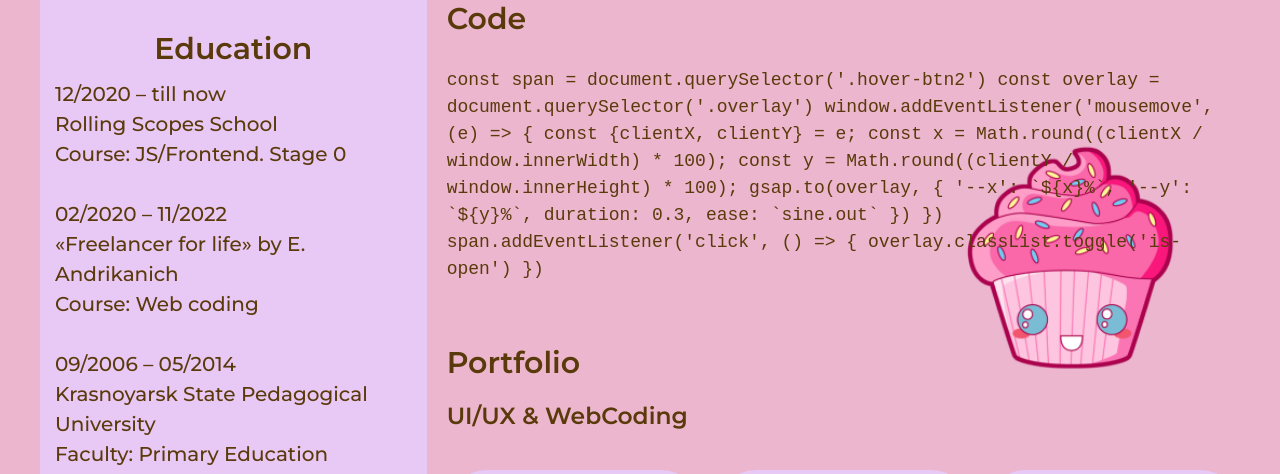
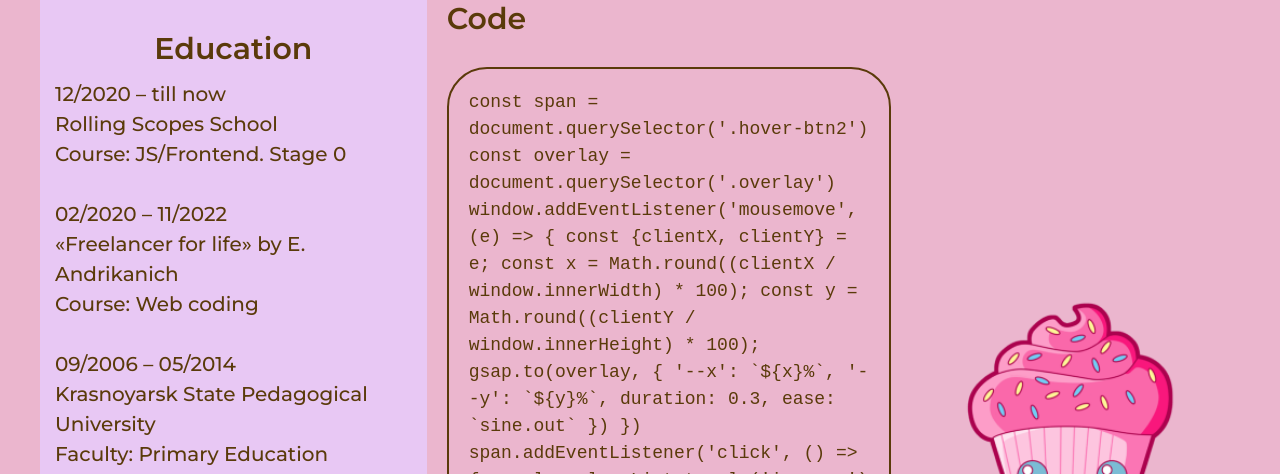
Before and after one commit to OlesiaKost/rsschool-cv, a plain HTML site: page index.html in a window 1280 px wide. Shown: the part 1029-1503 px from the top of the page. Drawn offline with Linux system fonts and the light colour scheme.

Commit message:
Update style.css

```diff
--- a/style.css
+++ b/style.css
@@ -281,7 +281,18 @@ img {
 }
 .pre {
    white-space: wrap;
+   max-width: 400px;
+   border-radius: 40px;
+   padding: 20px;
+   overflow: auto;
+   border: 2px solid #5A3A0A;
 }
+@media (max-width: 1080px) {
+   .code__image {
+   opacity: .5;
+}
+}
+
 @media (max-width: 768px) {
    .code {
    font-size: 10px;
@@ -314,6 +325,7 @@ img {
    right: -20%;
    top: 90%;
    transform: scale(0.7);
+    opacity: 1;
 }
 }
 /* -------------------- portfolio -------------    */
```
